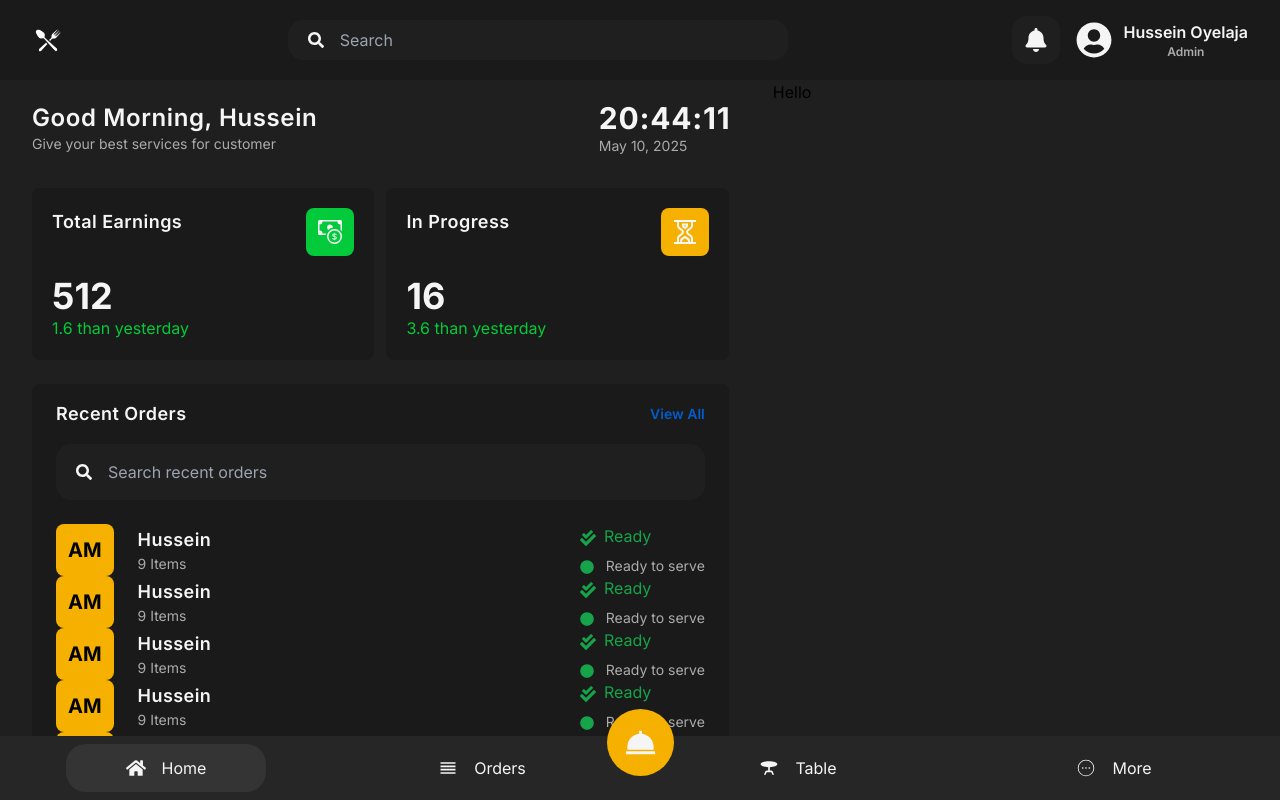
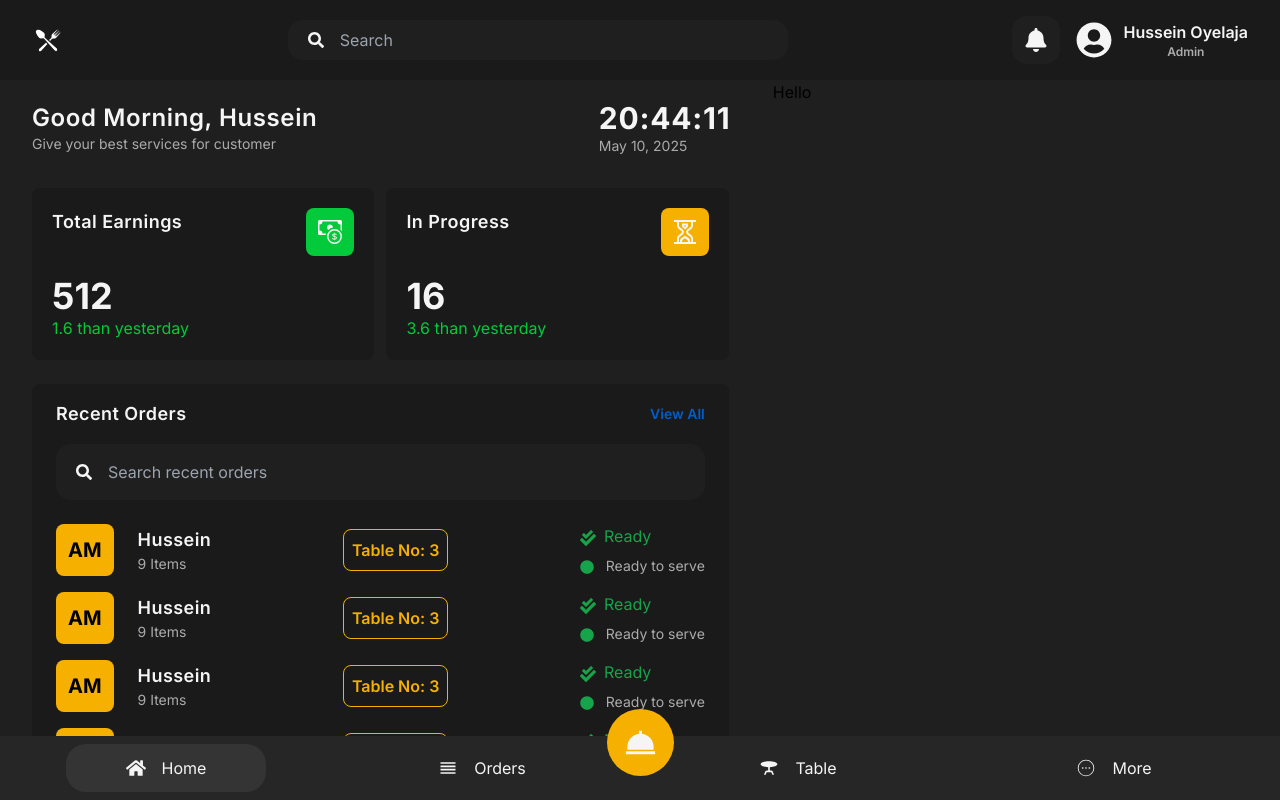
Before and after one commit to oyelajakenny/POS-System, a React (Vite) app in the folder frontend/: page / in a window 1280 px wide. Built offline with nearby package versions, Linux system fonts and the light colour scheme.

Commit message:
Added a vertical scrollbar to the order list

```diff
--- a/frontend/package.json
+++ b/frontend/package.json
@@ -13,7 +13,8 @@
     "react": "^19.1.0",
     "react-dom": "^19.1.0",
     "react-icons": "^5.5.0",
-    "react-router": "^7.6.0"
+    "react-router": "^7.6.0",
+    "tailwind-scrollbar-hide": "^2.0.0"
   },
   "devDependencies": {
     "@eslint/js": "^9.25.0",
--- a/frontend/src/components/home/OrderList.jsx
+++ b/frontend/src/components/home/OrderList.jsx
@@ -3,12 +3,15 @@ import { FaCheckDouble, FaCircle } from "react-icons/fa";
 
 const OrderList = () => {
   return (
-    <div className="flex items-center gap-6">
+    <div className="flex items-center gap-6 mb-4">
       <button className="bg-[#f6b100] p-3 text-xl font-bold rounded-lg">AM</button>
       <div className="flex items-center justify-between w-[100%]">
         <div>
             <h1 className="text-[#f5f5f5] text-lg font-semibold tracking-wide">Hussein</h1>
             <p className="text-[#ababab] text-sm">9 Items</p>
+        </div>
+        <div>
+            <h1 className="text-[#f6b100] font-semibold border border-[#f6b100] rounded-lg p-2">Table No: 3</h1>
         </div>
         <div className="flex flex-col items-start gap-2">
             <p className=" text-green-600"><FaCheckDouble className="inline mr-2"/>Ready</p>
```
Also changed, not shown: 1 other file (tests, documents, lock files or other folders).
